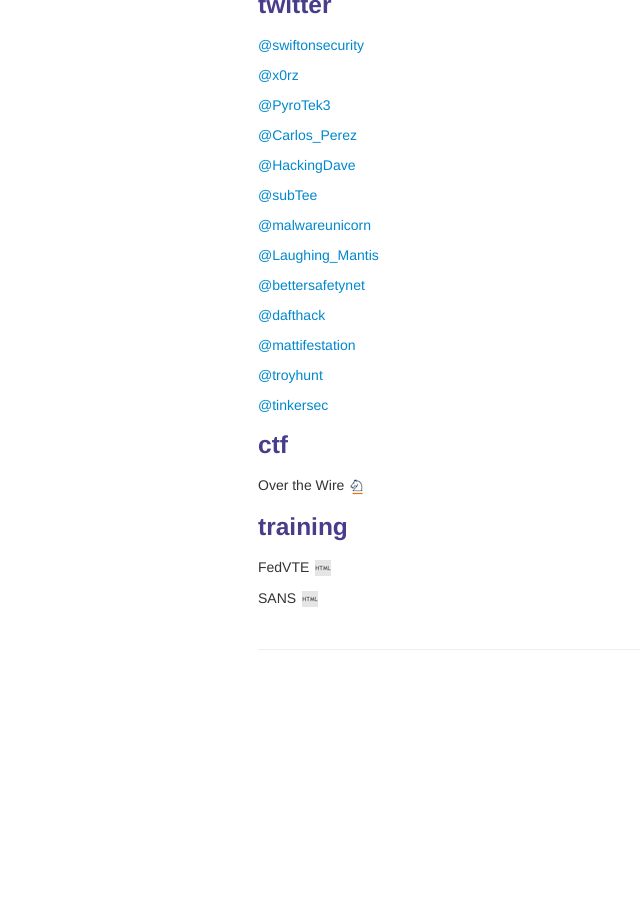
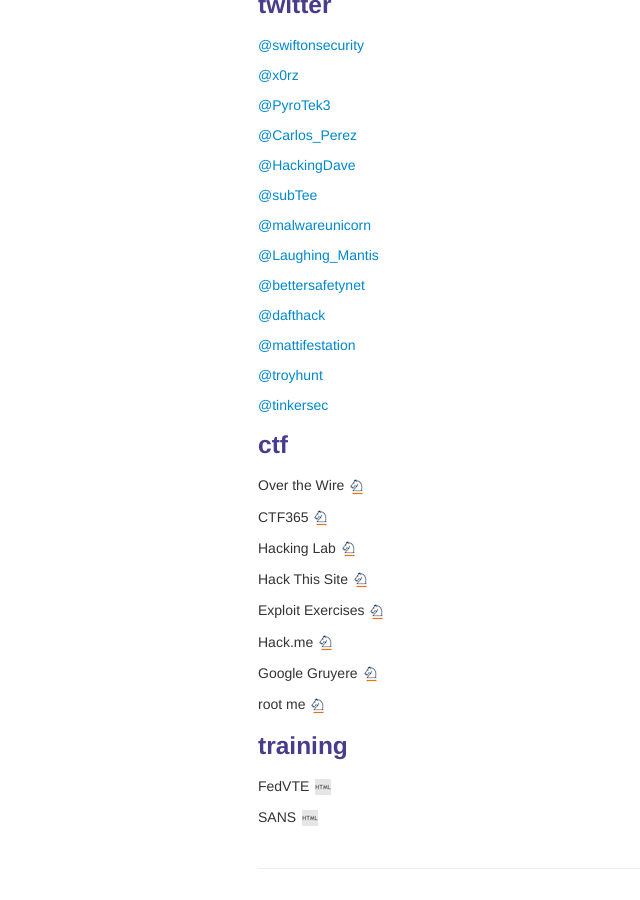
Before and after one commit to dynamicparallax/dynamicparallax.github.io, a Jekyll site: the page built from pages/resources.md, in a window 1280 px wide and 900 px high, scrolled down 1133 px. Shown: the whole window, without its empty margins (32-672 px from the left). Built offline with Jekyll 4.4.1, drawn with Linux system fonts in a browser that asks for light colours; before the commit the page ends 1814 px from its top, so only the background shows below that.

Commit message:
updated ctf's

```diff
--- a/pages/resources.md
+++ b/pages/resources.md
@@ -116,6 +116,28 @@
 Over the Wire
 [![Springer](icons16/springer-icon.png)](http://overthewire.org/wargames/)
 
+CTF365
+[![Springer](icons16/springer-icon.png)](https://ctf365.com/)
+
+Hacking Lab
+[![Springer](icons16/springer-icon.png)](https://www.hacking-lab.com/index.html)
+
+Hack This Site
+[![Springer](icons16/springer-icon.png)](https://www.hackthissite.org/)
+
+Exploit Exercises
+[![Springer](icons16/springer-icon.png)](https://exploit-exercises.com/)
+
+Hack.me
+[![Springer](icons16/springer-icon.png)](https://hack.me/)
+
+Google Gruyere
+[![Springer](icons16/springer-icon.png)](http://google-gruyere.appspot.com/)
+
+root me
+[![Springer](icons16/springer-icon.png)](https://www.root-me.org/?lang=en)
+
+
 ### <a name="training"></a>training
 
 FedVTE
```
